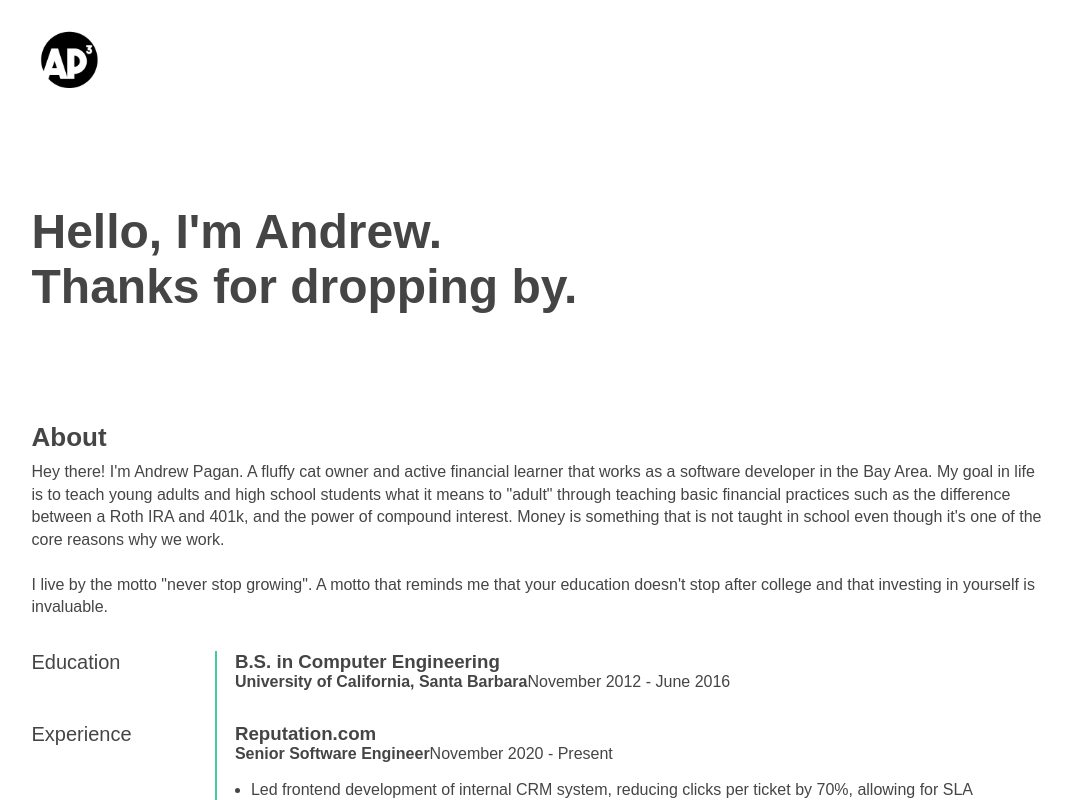
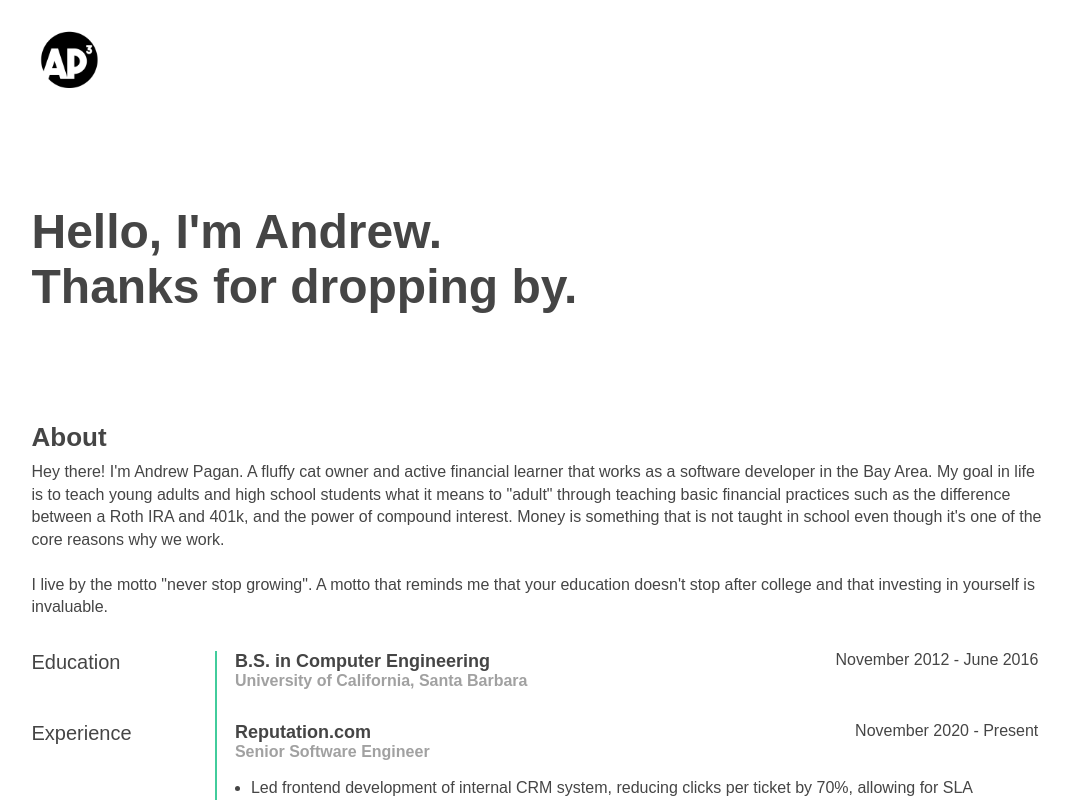
Before and after one commit to mdestafadilah/andrewpagan.com, a Next.js app: page / in a window 1280 px wide. Shown: the top 800 px of the page, without its empty margins (100-1172 px from the left). Built offline with nearby package versions, Linux system fonts and the light colour scheme; a web font is replaced by a local one.

Commit message:
CSS changes for webpage

```diff
--- a/pages/Footer.module.scss
+++ b/pages/Footer.module.scss
@@ -134,8 +134,7 @@
 
 @media screen and (max-width: $mobile-break) {
 	.footer {
-		height: 250px;
-		position: relative;
+		height: 282px;
 		color: white;
 		background: $main-color;
 		padding: 75px 12px 40px 12px;
@@ -170,13 +169,8 @@
 		}
 
 		.social-media-links {
-			position: absolute;
-			bottom: 65px;
-			right: 40px;
-
 			.link-holder {
 				list-style: none;
-				float: right;
 
 				.item {
 					width: 32px;
--- a/pages/Resume.module.scss
+++ b/pages/Resume.module.scss
@@ -36,17 +36,18 @@
 
 					display: inline-block;
 
-					.degree {
+					h3 {
 						font-size: 18px;
 					}
 
-					.college {
+					h4 {
 						color: $secondary-color;
 						font-size: 16px;
 					}
 				}
 
 				.section-info-dates {
+					float: right;
 					font-size: 16px;
 					display: inline-block;
 				}
```
